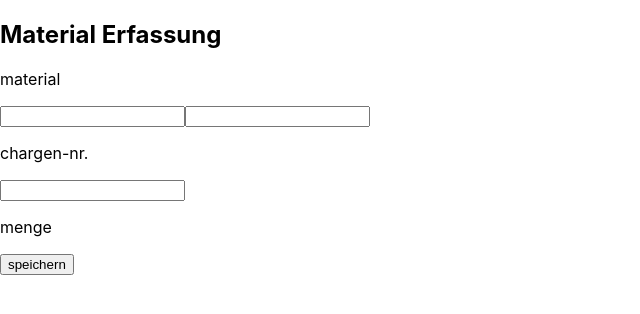
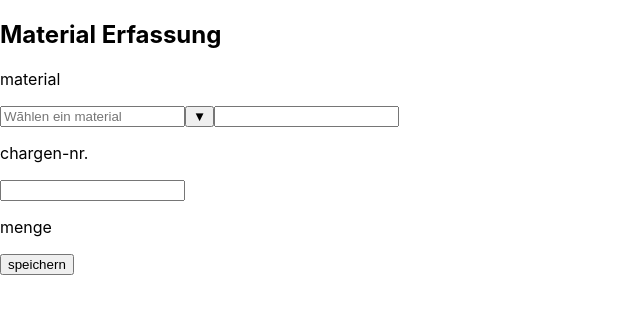
Before and after one commit to StefanUngureanul24/Evorhei-Projekt, a React (Create React App) app in the folder client/: page / in a window 1280 px wide. Shown: the top 314 px of the page, without its empty margins (0-640 px from the left). Built offline with nearby package versions, Linux system fonts and the light colour scheme; no server answers.

Commit message:
Slight modification to the code source

```diff
--- a/client/src/components/Material.js
+++ b/client/src/components/Material.js
@@ -1,3 +1,5 @@
+import * as React from 'react';
+
 import '../styles/Material.css'
 
 function Material() {
@@ -6,12 +8,15 @@ function Material() {
             <h2>Material Erfassung</h2>
 
             <p>material</p>
-            <input list="materialList" name="materialList" />
+
+            <input list="materialList" name="materialList" placeholder='Wãhlen ein material' />
             <datalist id="materialList">
-                <option value="Material 1"/>
-                <option value="Material 2"/>
-                <option value="Material 3"/>
+                <option value="Material 1" />
+                <option value="Material 2" />
+                <option value="Material 3" />
+                <option value="Material 4" />
             </datalist>
+            <button>&#x25BC;</button>
 
             <input type="text" id="chargeInput" name="charge" />
             <p>chargen-nr.</p>
--- a/client/src/styles/Material.css
+++ b/client/src/styles/Material.css
@@ -1,3 +1,7 @@
+input::-webkit-calendar-picker-indicator {
+    opacity: 0;
+}
+
 @media screen and (max-width: 760px) {
 
 }
```
